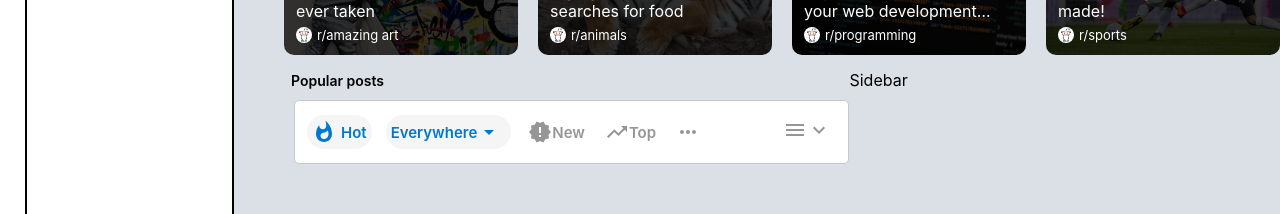
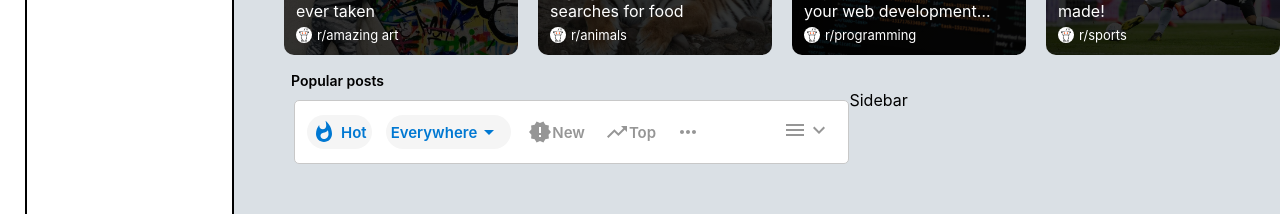
Before and after one commit to drewnzai/RedditClone-Frontend, a React (Create React App) app: page / in a window 1280 px wide. Shown: the part 221-435 px from the top of the page. Built offline with nearby package versions, Linux system fonts and the light colour scheme.

Commit message:
Better positioned the bars and popular posts title

```diff
--- a/src/components/content/Content.css
+++ b/src/components/content/Content.css
@@ -4,8 +4,16 @@
 }
 
 .content .bars-wrapper{
-    display: flex;
     padding-left: 50px;
     margin-left: 7px;
     margin-top: 15px;
 }
+
+.content .bars-wrapper .popular-posts-title{
+    font-size: 14px;
+    font-weight: 600;
+}
+
+.content .bars-wrapper .inside{
+    display: flex;
+}
--- a/src/components/content/Content.tsx
+++ b/src/components/content/Content.tsx
@@ -11,8 +11,13 @@
     <Trending/>
 
     <div className='bars-wrapper'>
+    <span className='popular-posts-title'>Popular posts</span>
+
+    <div className='inside'>
         <Mainbar/>
         <Sidebar/>
+    </div>
+
     </div>
     </div>
     );
--- a/src/components/content/mainbar/Mainbar.css
+++ b/src/components/content/mainbar/Mainbar.css
@@ -3,10 +3,6 @@
 
 }
 
-.mainbar .popular-posts-title{
-    font-size: 14px;
-    font-weight: 600;
-}
 
 .mainbar .filter-container{
     display: flex;
--- a/src/components/content/mainbar/Mainbar.tsx
+++ b/src/components/content/mainbar/Mainbar.tsx
@@ -9,7 +9,7 @@
 
 function Mainbar(){
     return <div className='mainbar'>
-        <span className='popular-posts-title'>Popular posts</span>
+
 
         <div className='filter-container'>
             <div className='filter-element hoverable'>
```
